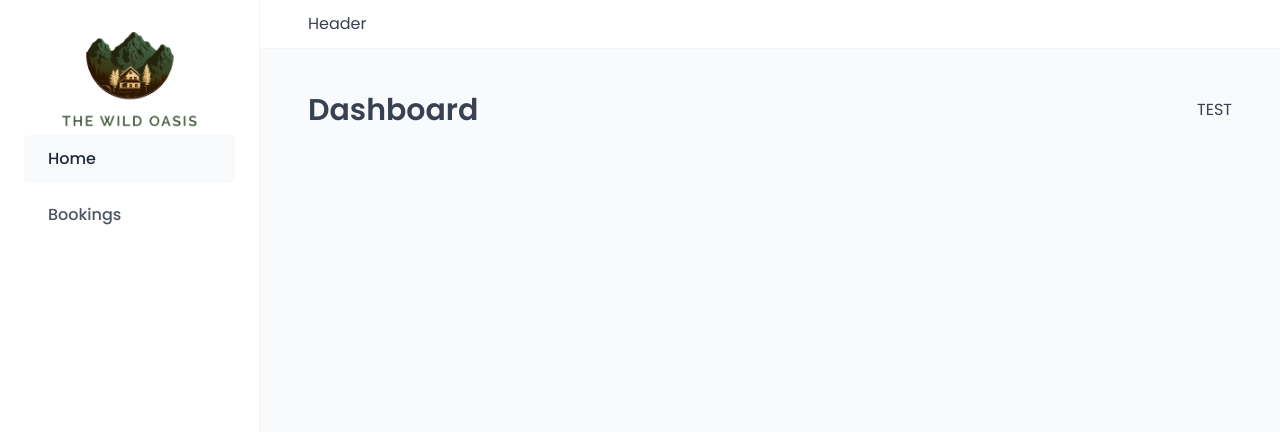
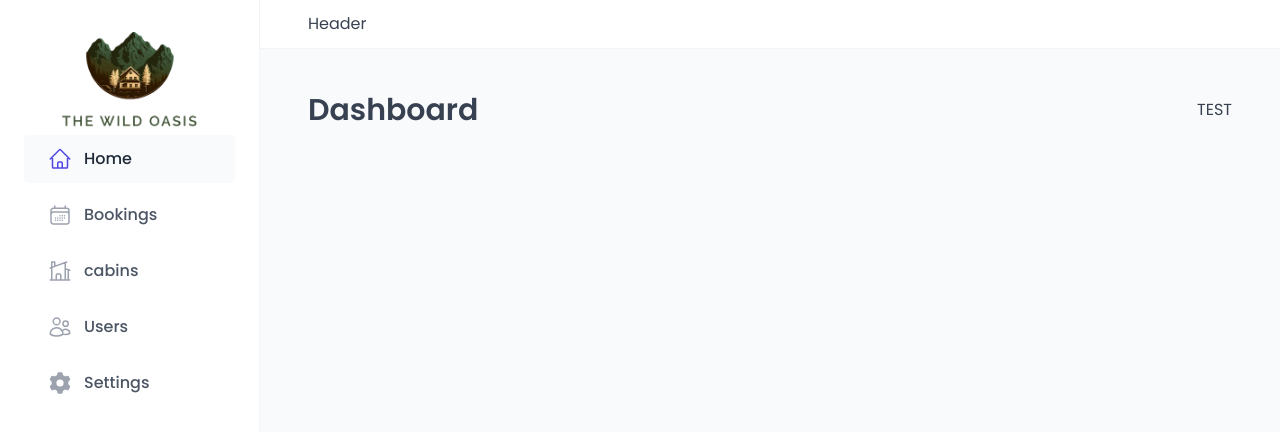
Before and after one commit to Heechem/the-wild-oasis, a React (Vite) app: page /dashboard in a window 1280 px wide. Shown: the top 432 px of the page. Built offline with nearby package versions, Linux system fonts and the light colour scheme; a web font is replaced by a local one.

Commit message:
Add Navlink and Icons

```diff
--- a/package.json
+++ b/package.json
@@ -12,6 +12,7 @@
   "dependencies": {
     "react": "^18.2.0",
     "react-dom": "^18.2.0",
+    "react-icons": "^4.10.1",
     "react-router-dom": "^6.14.2",
     "styled-components": "^6.0.5"
   },
--- a/src/ui/MainNav.jsx
+++ b/src/ui/MainNav.jsx
@@ -1,5 +1,12 @@
 import { NavLink } from 'react-router-dom';
 import styled from 'styled-components';
+import {
+  HiMiniCog6Tooth,
+  HiOutlineCalendarDays,
+  HiOutlineHome,
+  HiOutlineHomeModern,
+  HiOutlineUsers,
+} from 'react-icons/hi2';
 
 const NavList = styled.ul`
   display: flex;
@@ -51,10 +58,34 @@
     <nav>
       <NavList>
         <li>
-          <StyledNavLink to="/dashboard">Home</StyledNavLink>
+          <StyledNavLink to="/dashboard">
+            <HiOutlineHome />
+            <span>Home</span>
+          </StyledNavLink>
         </li>
         <li>
-          <StyledNavLink to="/bookings">Bookings</StyledNavLink>
+          <StyledNavLink to="/bookings">
+            <HiOutlineCalendarDays />
+            <span>Bookings</span>
+          </StyledNavLink>
+        </li>
+        <li>
+          <StyledNavLink to="/cabins">
+            <HiOutlineHomeModern />
+            <span>cabins</span>
+          </StyledNavLink>
+        </li>
+        <li>
+          <StyledNavLink to="/users">
+            <HiOutlineUsers />
+            <span>Users</span>
+          </StyledNavLink>
+        </li>
+        <li>
+          <StyledNavLink to="/settings">
+            <HiMiniCog6Tooth />
+            <span>Settings</span>
+          </StyledNavLink>
         </li>
       </NavList>
     </nav>
```
Also changed, not shown: 1 other file (tests, documents, lock files or other folders).
